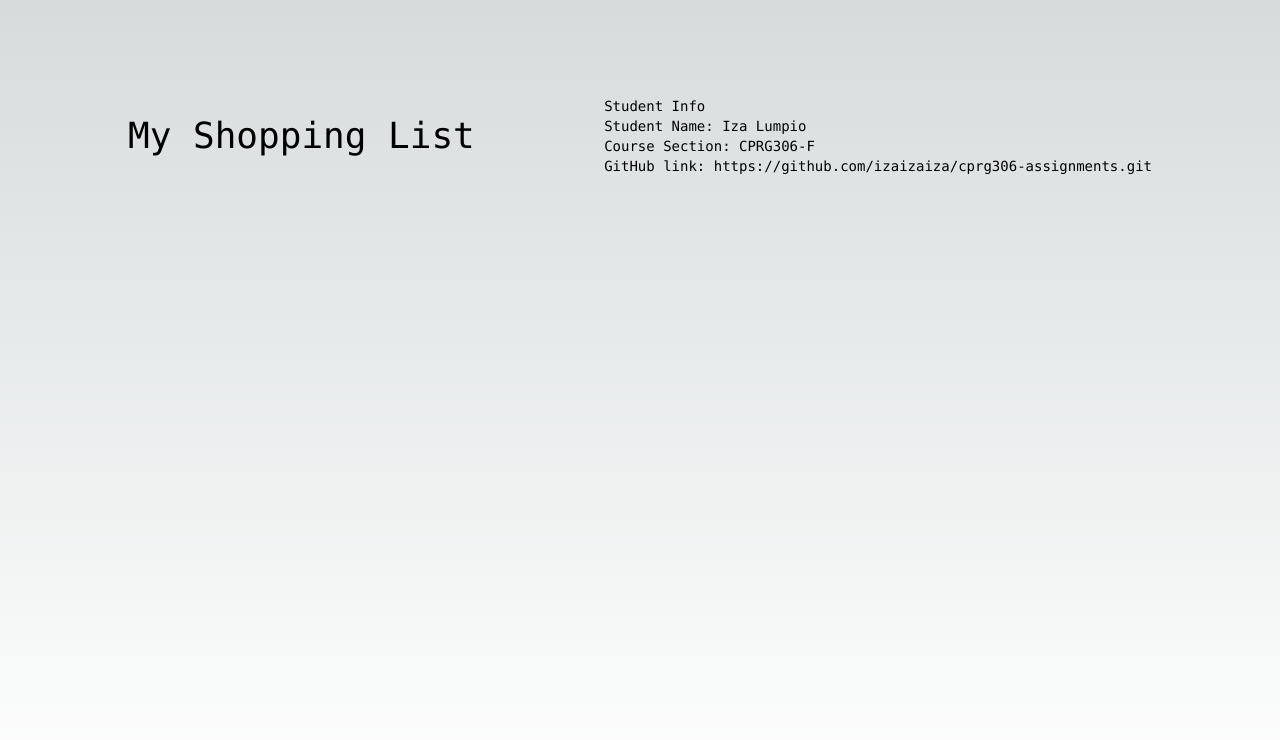
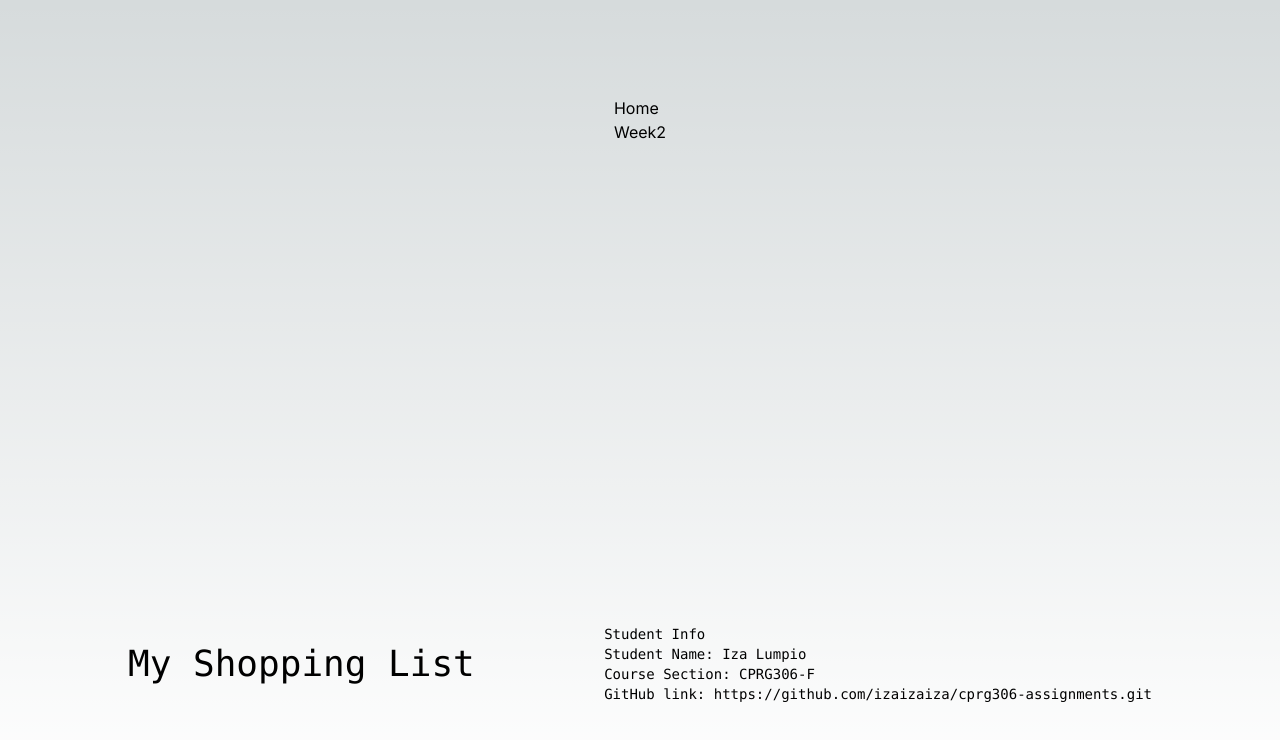
Before and after one commit to izaizaiza/cprg306-assignments, a Next.js app: page /week2 in a window 1280 px wide. Shown: the top 740 px of the page. Built offline with nearby package versions, Linux system fonts and the light colour scheme.

Commit message:
added styling; not done

```diff
--- a/app/week2/page.js
+++ b/app/week2/page.js
@@ -1,8 +1,17 @@
 import StudentInfo from "../StudentInfo";
+import Link from 'next/link'
 
 export default function Week2() {
     return (
         <main className="flex min-h-screen flex-col items-center justify-between p-24">
+
+            <nav>
+                <ul>
+                    <li><Link href="/">Home</Link></li>
+                    <li><Link href="/week2">Week2</Link></li>
+                </ul>
+            </nav>
+
             <div className="z-10 max-w-5xl w-full items-center justify-between font-mono text-sm lg:flex">
             <h1 class= 'text-4xl'>My Shopping List</h1>
             <StudentInfo />
--- a/app/week3/item.js
+++ b/app/week3/item.js
@@ -2,10 +2,10 @@
 
 export default function Item({ name, quantity, category }) {
     return (
-        <section className="flex flex-col justify-content: flex-start; p-24 bg-">
-            <h3 className="text-lg">{name}</h3>
-            <p>Buy {quantity} in {category}</p>
-        </section>
+        <div className="flex: 1 1 auto; p-5 space-x-1 bg-green-400">
+            <h3 className="text-xl">{name}</h3>
+            <p className= "text-xs">Buy {quantity} in {category}</p>
+        </div>
 
     );
   }
--- a/app/week3/page.js
+++ b/app/week3/page.js
@@ -1,10 +1,11 @@
 import ItemList from "./item-list"
+import Link from 'next/link'
 
 
 export default function Page() {
     return (
         <main>
-            <nav>
+            <nav className="flex-wrap: wrap; bg-slate flex-col items-center justify-between">
                 <ul>
                     <li><Link href="/">Home</Link></li>
                     <li><Link href="/week2">Week2</Link></li>
@@ -12,7 +13,7 @@ export default function Page() {
             </nav>
             <div>
                 <h1>Shopping List</h1>
-                <ItemList></ItemList>
+                <ItemList className="flex-wrap: wrap"></ItemList>
             </div>
 
 
```
